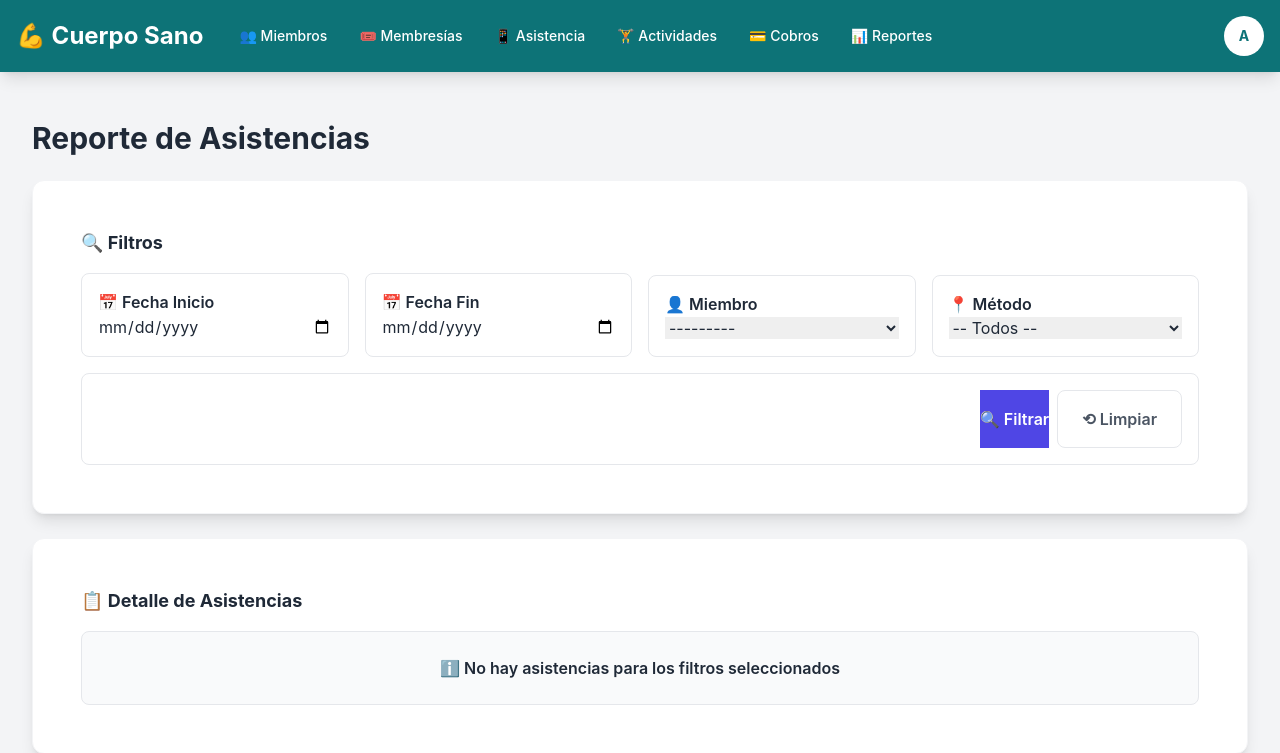
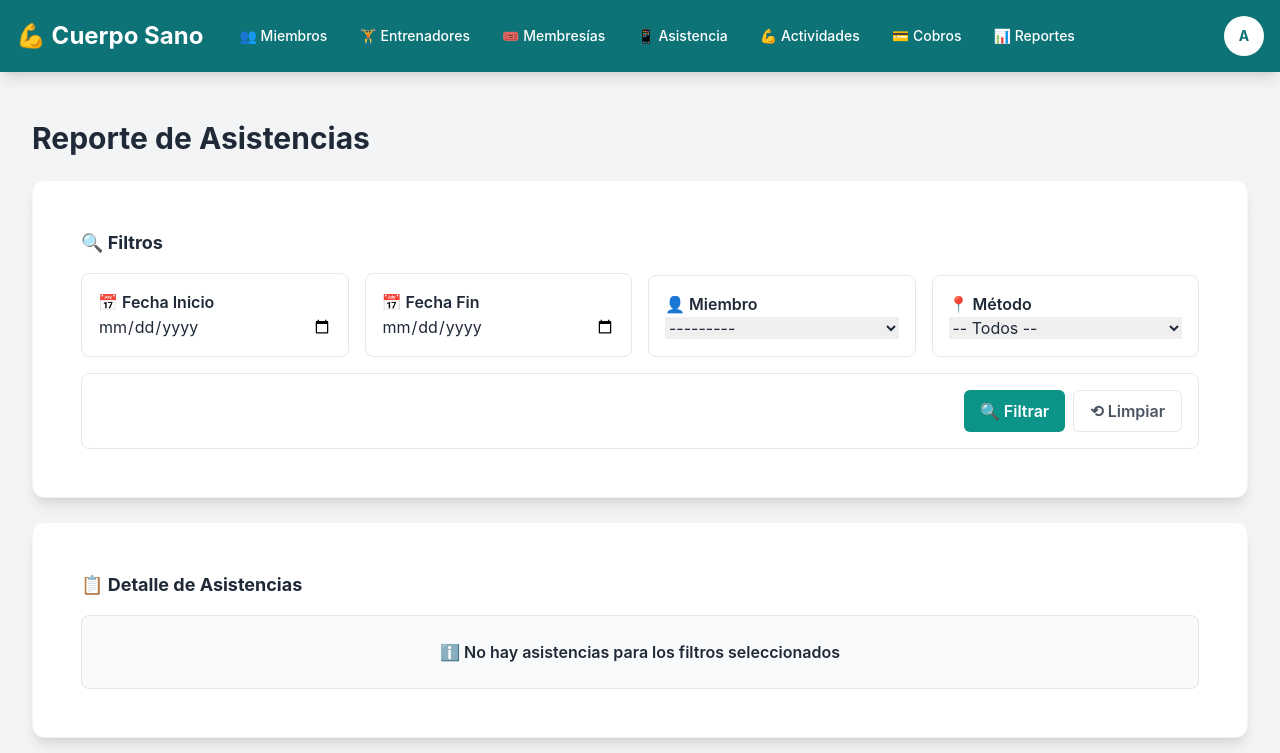
Before and after one commit to angelhzambrano/tp-ingsoft-cuerpo-sano, a Django app: page /reportes/asistencias/ in a window 1280 px wide. Shown: the top 753 px of the page. Run offline with Django 5.2, Linux system fonts and the light colour scheme; a user stored in the database is signed in; data comes from the database, SQL or seed files in the repository; data that the repository does not hold is empty; some libraries are stand-ins or nearby versions.

Commit message:
fix: TIER 1 - Dropdown, Navbar Entrenadores, Botones reportes
- Dropdown logout: fondo teal oscuro + texto blanco (máximo contraste)
- Navbar: agregar link 'Entrenadores' para Admin
- Reportes: uniformar tamaño botones Filtrar/Limpiar en asistencias, cobros, membresías

Co-Authored-By: Claude Haiku 4.5 <noreply@anthropic.com>

```diff
--- a/reportes/templates/reportes/asistencias.html
+++ b/reportes/templates/reportes/asistencias.html
@@ -50,10 +50,10 @@
                 </div>
 
                 <div class="form-control md:col-span-4 md:flex md:flex-row gap-2 justify-end">
-                    <button type="submit" class="btn btn-sm bg-indigo-600 hover:bg-indigo-700 text-white border-0 font-semibold">
+                    <button type="submit" class="btn-primary px-4 py-2 rounded-md font-semibold text-white hover:opacity-90 transition">
                         🔍 Filtrar
                     </button>
-                    <a href="{% url 'reportes:asistencias' %}" class="btn btn-sm btn-ghost font-semibold">
+                    <a href="{% url 'reportes:asistencias' %}" class="btn-ghost px-4 py-2 rounded-md font-semibold hover:opacity-90 transition">
                         ⟲ Limpiar
                     </a>
                 </div>
--- a/reportes/templates/reportes/cobros.html
+++ b/reportes/templates/reportes/cobros.html
@@ -38,9 +38,9 @@
                     {{ form.miembro }}
                 </div>
 
-                <div class="form-control md:col-span-4 md:flex-row gap-2 justify-end">
-                    <button type="submit" class="btn btn-primary btn-sm">Filtrar</button>
-                    <a href="{% url 'reportes:cobros' %}" class="btn btn-ghost btn-sm">Limpiar</a>
+                <div class="form-control md:col-span-4 md:flex md:flex-row gap-2 justify-end">
+                    <button type="submit" class="btn-primary px-4 py-2 rounded-md font-semibold text-white hover:opacity-90 transition">Filtrar</button>
+                    <a href="{% url 'reportes:cobros' %}" class="btn-ghost px-4 py-2 rounded-md font-semibold hover:opacity-90 transition">Limpiar</a>
                 </div>
             </form>
         </div>
--- a/reportes/templates/reportes/membresias_vencidas.html
+++ b/reportes/templates/reportes/membresias_vencidas.html
@@ -24,9 +24,9 @@
                     {{ form.tipo_miembro }}
                 </div>
 
-                <div class="form-control md:flex-row gap-2 justify-end">
-                    <button type="submit" class="btn btn-primary btn-sm">Filtrar</button>
-                    <a href="{% url 'reportes:membresias_vencidas' %}" class="btn btn-ghost btn-sm">Limpiar</a>
+                <div class="form-control md:flex md:flex-row gap-2 justify-end">
+                    <button type="submit" class="btn-primary px-4 py-2 rounded-md font-semibold text-white hover:opacity-90 transition">Filtrar</button>
+                    <a href="{% url 'reportes:membresias_vencidas' %}" class="btn-ghost px-4 py-2 rounded-md font-semibold hover:opacity-90 transition">Limpiar</a>
                 </div>
             </form>
         </div>
--- a/templates/base.html
+++ b/templates/base.html
@@ -93,9 +93,10 @@
                         <div class="hidden md:flex gap-2">
                             {% if user|has_group:"Admin" %}
                                 <a href="{% url 'miembros:lista' %}" class="px-3 py-2 rounded-md text-sm hover:bg-primary-dark transition">👥 Miembros</a>
+                                <a href="{% url 'entrenadores:lista' %}" class="px-3 py-2 rounded-md text-sm hover:bg-primary-dark transition">🏋️ Entrenadores</a>
                                 <a href="{% url 'membresias:lista_tipos' %}" class="px-3 py-2 rounded-md text-sm hover:bg-primary-dark transition">🎟️ Membresías</a>
                                 <a href="{% url 'asistencia:biometrico' %}" class="px-3 py-2 rounded-md text-sm hover:bg-primary-dark transition">📱 Asistencia</a>
-                                <a href="{% url 'actividades:lista' %}" class="px-3 py-2 rounded-md text-sm hover:bg-primary-dark transition">🏋️ Actividades</a>
+                                <a href="{% url 'actividades:lista' %}" class="px-3 py-2 rounded-md text-sm hover:bg-primary-dark transition">💪 Actividades</a>
                                 <a href="{% url 'cobros:lista' %}" class="px-3 py-2 rounded-md text-sm hover:bg-primary-dark transition">💳 Cobros</a>
                                 <a href="{% url 'reportes:asistencias' %}" class="px-3 py-2 rounded-md text-sm hover:bg-primary-dark transition">📊 Reportes</a>
                             {% elif user|has_group:"Recepcion" %}
@@ -118,11 +119,11 @@
                         <button id="dropdown-btn" class="w-10 h-10 rounded-full bg-white text-primary font-bold text-center text-sm hover:opacity-90 transition cursor-pointer">
                             {{ user.username|first|upper }}
                         </button>
-                        <div id="dropdown-menu" class="dropdown-menu absolute right-0 mt-2 w-48 bg-white rounded-lg shadow-lg z-50">
+                        <div id="dropdown-menu" class="dropdown-menu absolute right-0 mt-2 w-48 rounded-lg shadow-lg z-50" style="background-color: #0D7377;">
                             {% if user.is_staff %}
-                            <a href="{% url 'admin:index' %}" class="block px-4 py-3 hover:bg-gray-100 rounded-t-lg border-b border-neutral-200 transition" style="color: #000000; font-weight: 600; text-decoration: none;">⚙️ Admin</a>
+                            <a href="{% url 'admin:index' %}" class="block px-4 py-3 rounded-t-lg border-b transition" style="color: #ffffff; font-weight: 600; text-decoration: none; border-color: rgba(255,255,255,0.2); background-color: transparent;" onmouseover="this.style.backgroundColor='rgba(255,255,255,0.1)'" onmouseout="this.style.backgroundColor='transparent'">⚙️ Admin</a>
                             {% endif %}
-                            <a href="{% url 'logout' %}" class="block px-4 py-3 hover:bg-gray-100 {% if not user.is_staff %}rounded-t-lg{% endif %} rounded-b-lg transition" style="color: #000000; font-weight: 600; text-decoration: none;">🚪 Cerrar sesión</a>
+                            <a href="{% url 'logout' %}" class="block px-4 py-3 {% if not user.is_staff %}rounded-t-lg{% endif %} rounded-b-lg transition" style="color: #ffffff; font-weight: 600; text-decoration: none; background-color: transparent;" onmouseover="this.style.backgroundColor='rgba(255,255,255,0.1)'" onmouseout="this.style.backgroundColor='transparent'">🚪 Cerrar sesión</a>
                         </div>
                     </div>
                 </div>
```
